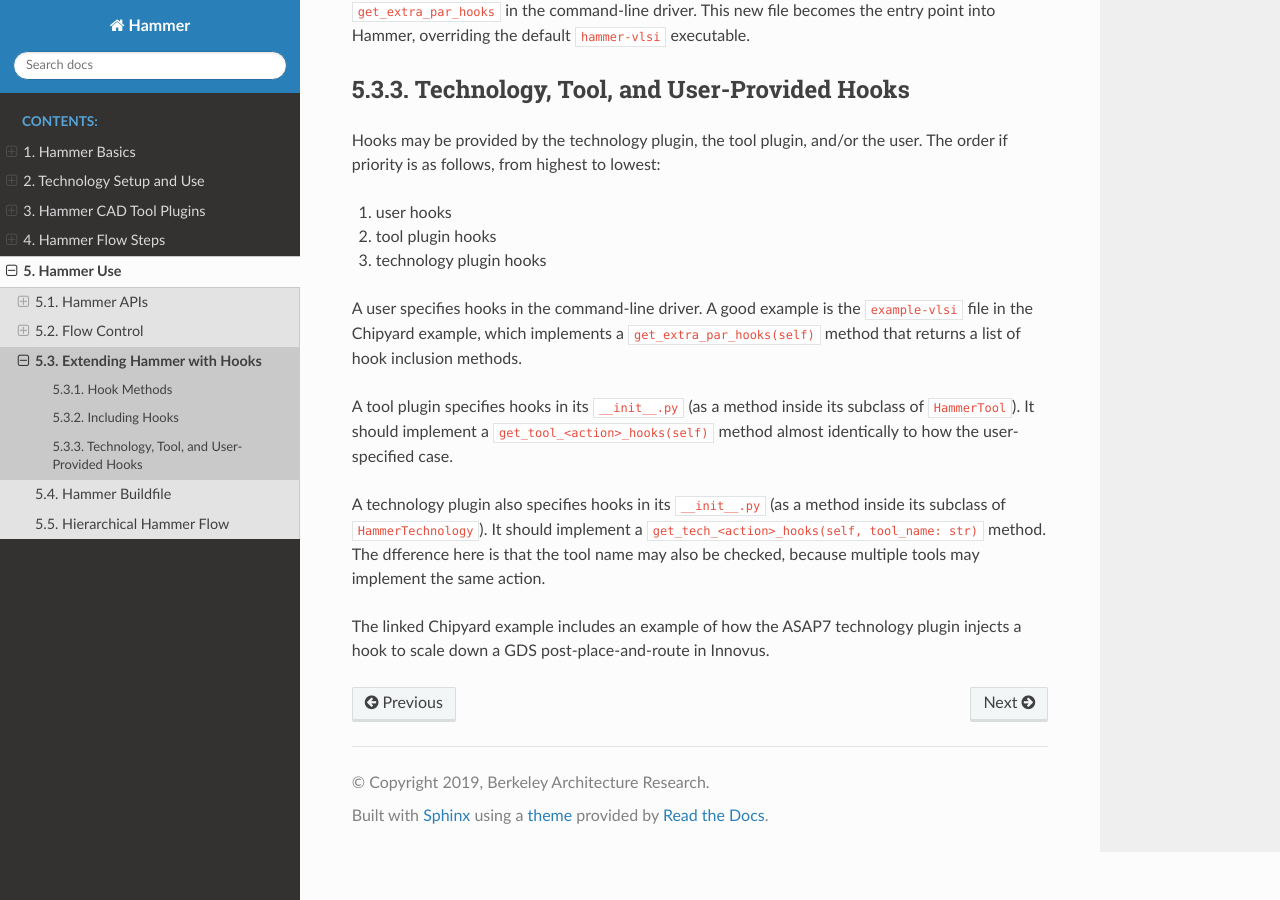
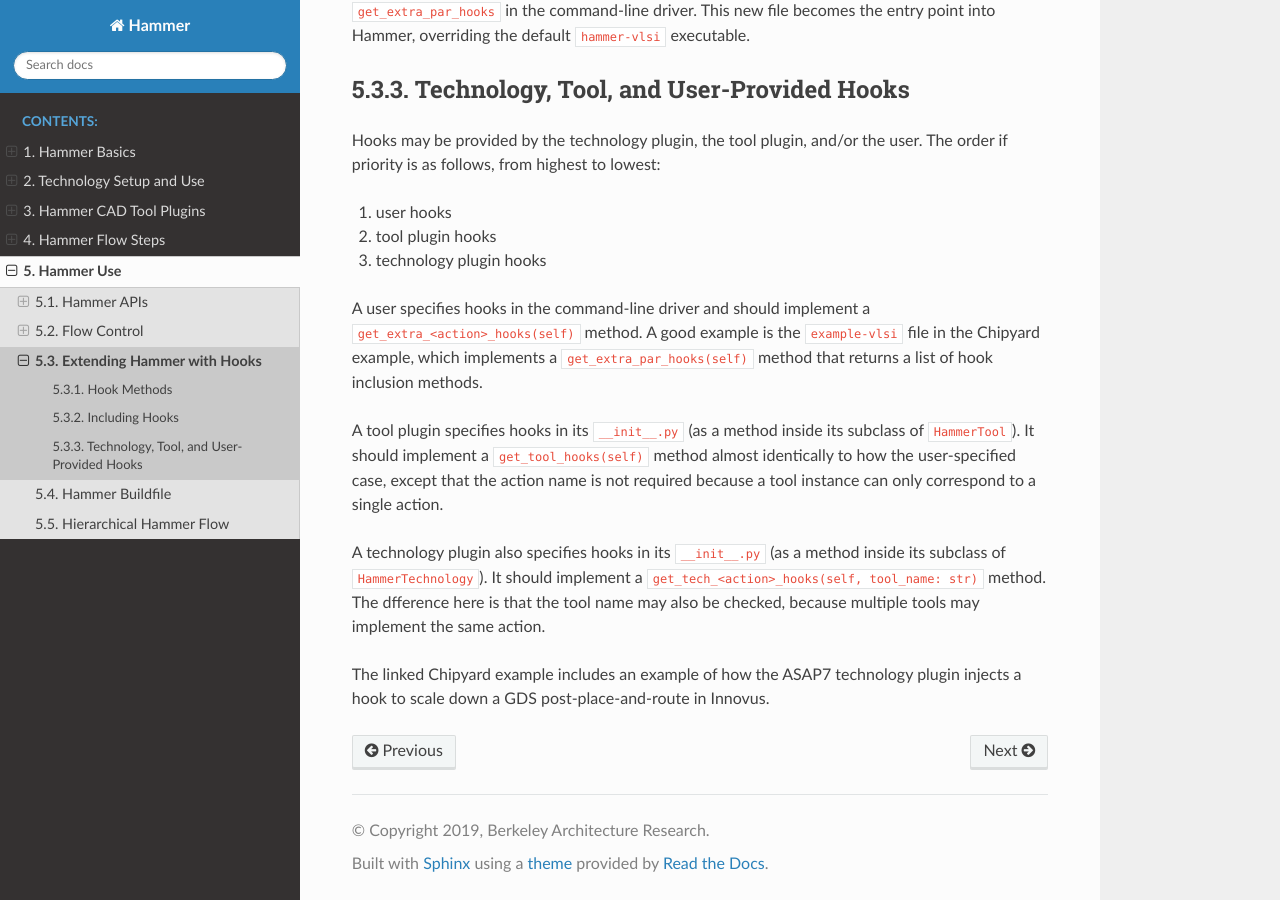
Before and after one commit to ucb-bar/hammer, a Sphinx documentation site: the page built from doc/Hammer-Use/Hooks.rst, in a window 1280 px wide and 900 px high, scrolled down 1535 px. Built offline with Sphinx 7.4.7 and the Read the Docs theme 2.0.0, drawn with Linux system fonts in a browser that asks for light colours; pages that are not in the unit, such as notebooks, are missing from menus.

Commit message:
clear up getting hooks methods

```diff
--- a/doc/Hammer-Use/Hooks.rst
+++ b/doc/Hammer-Use/Hooks.rst
@@ -56,9 +56,9 @@ Hooks may be provided by the technology plugin, the tool plugin, and/or the user
 2. tool plugin hooks
 3. technology plugin hooks
 
-A user specifies hooks in the command-line driver. A good example is the ``example-vlsi`` file in the Chipyard example, which implements a ``get_extra_par_hooks(self)`` method that returns a list of hook inclusion methods.
+A user specifies hooks in the command-line driver and should implement a ``get_extra_<action>_hooks(self)`` method. A good example is the ``example-vlsi`` file in the Chipyard example, which implements a ``get_extra_par_hooks(self)`` method that returns a list of hook inclusion methods.
 
-A tool plugin specifies hooks in its ``__init__.py`` (as a method inside its subclass of ``HammerTool``). It should implement a ``get_tool_<action>_hooks(self)`` method almost identically to how the user-specified case.
+A tool plugin specifies hooks in its ``__init__.py`` (as a method inside its subclass of ``HammerTool``). It should implement a ``get_tool_hooks(self)`` method almost identically to how the user-specified case, except that the action name is not required because a tool instance can only correspond to a single action.
 
 A technology plugin also specifies hooks in its ``__init__.py`` (as a method inside its subclass of ``HammerTechnology``). It should implement a ``get_tech_<action>_hooks(self, tool_name: str)`` method. The dfference here is that the tool name may also be checked, because multiple tools may implement the same action.
 
```
